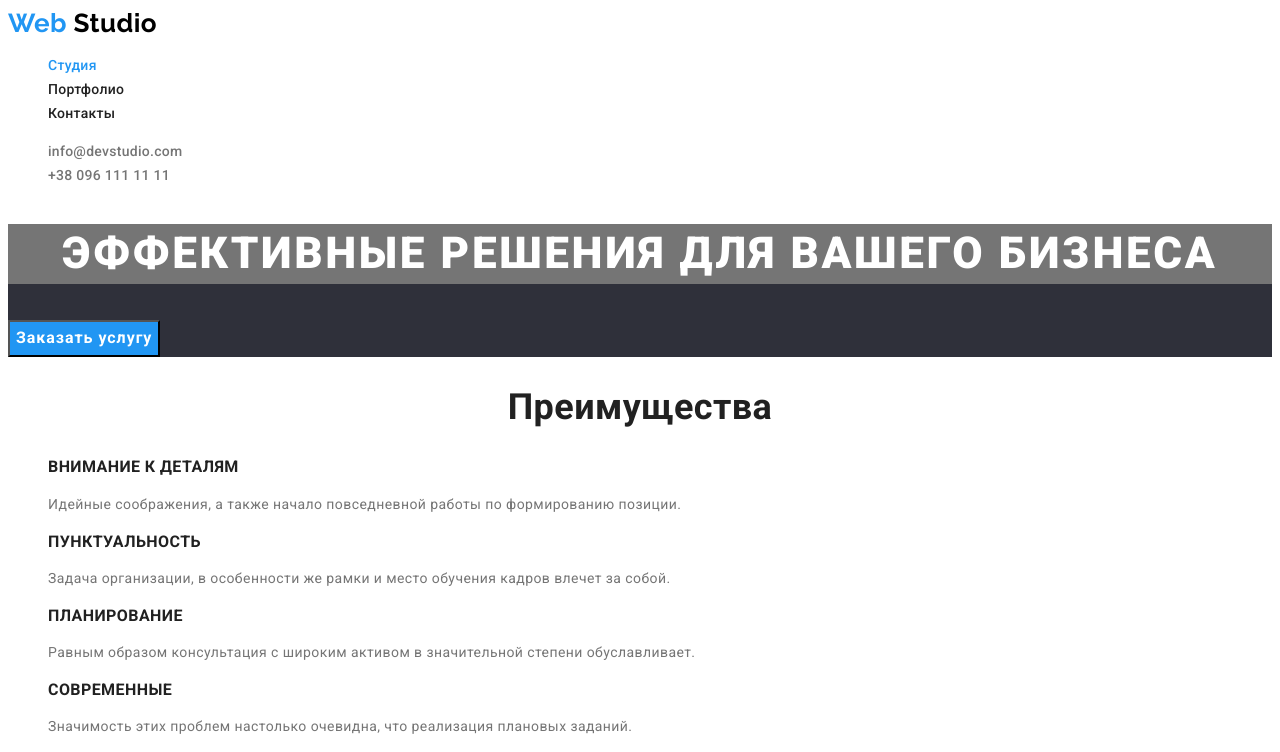
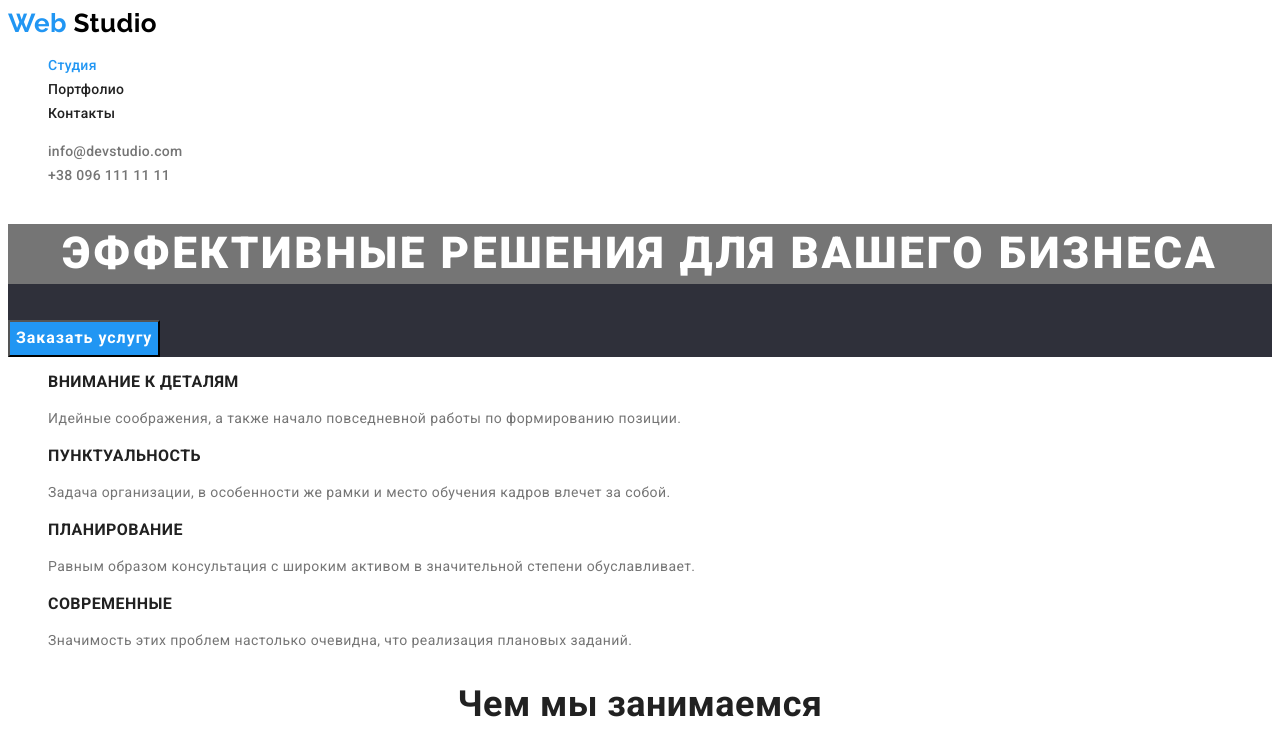
Before and after one commit to Alex-XAG/goit-markup-hw-02, a plain HTML site: page index.html in a window 1280 px wide. Shown: the top 752 px of the page. Drawn offline with Linux system fonts and the light colour scheme.

Commit message:
Скрыл скрытый заголовок

```diff
--- a/css/styles.css
+++ b/css/styles.css
@@ -19,6 +19,19 @@
     --background-footer: #2F303A;
     --background-secondary: #F5F4FA;
  }
+
+ .visually-hidden {
+  position: absolute;
+  white-space: nowrap;
+  width: 1px;
+  height: 1px;
+  overflow: hidden;
+  border: 0;
+  padding: 0;
+  clip: rect(0 0 0 0);
+  clip-path: inset(50%);
+  margin: -1px;
+}
 
 .page {
     background-color:var(--primary-bg-color);
--- a/index.html
+++ b/index.html
@@ -44,7 +44,7 @@
             <button type="button" class="button">Заказать услугу</button>
         </section>
         <section class="section">
-            <h2 class="section-title">Преимущества</h2>
+            <h2 class="visually-hidden">Преимущества</h2>
             <!--на странице не отображать-->
             <ul class="advantage-list">
                 <li>
```
